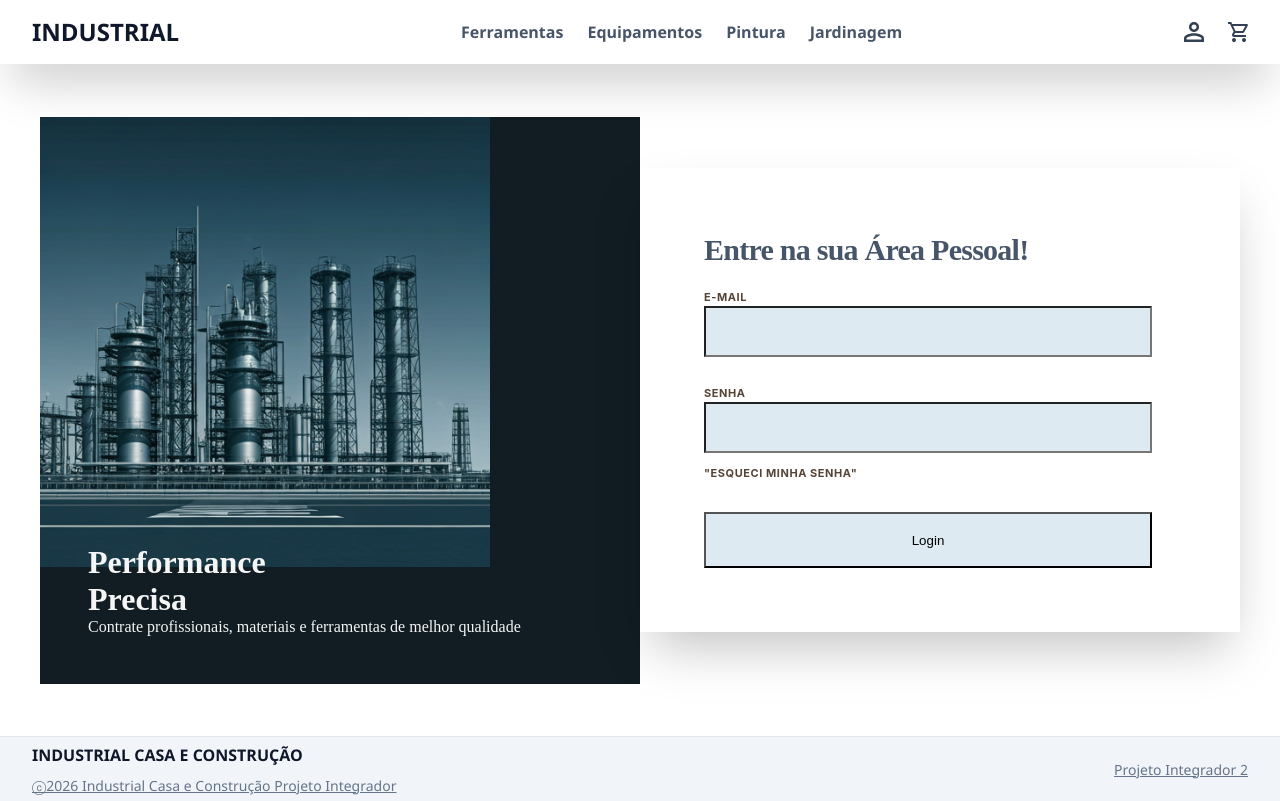
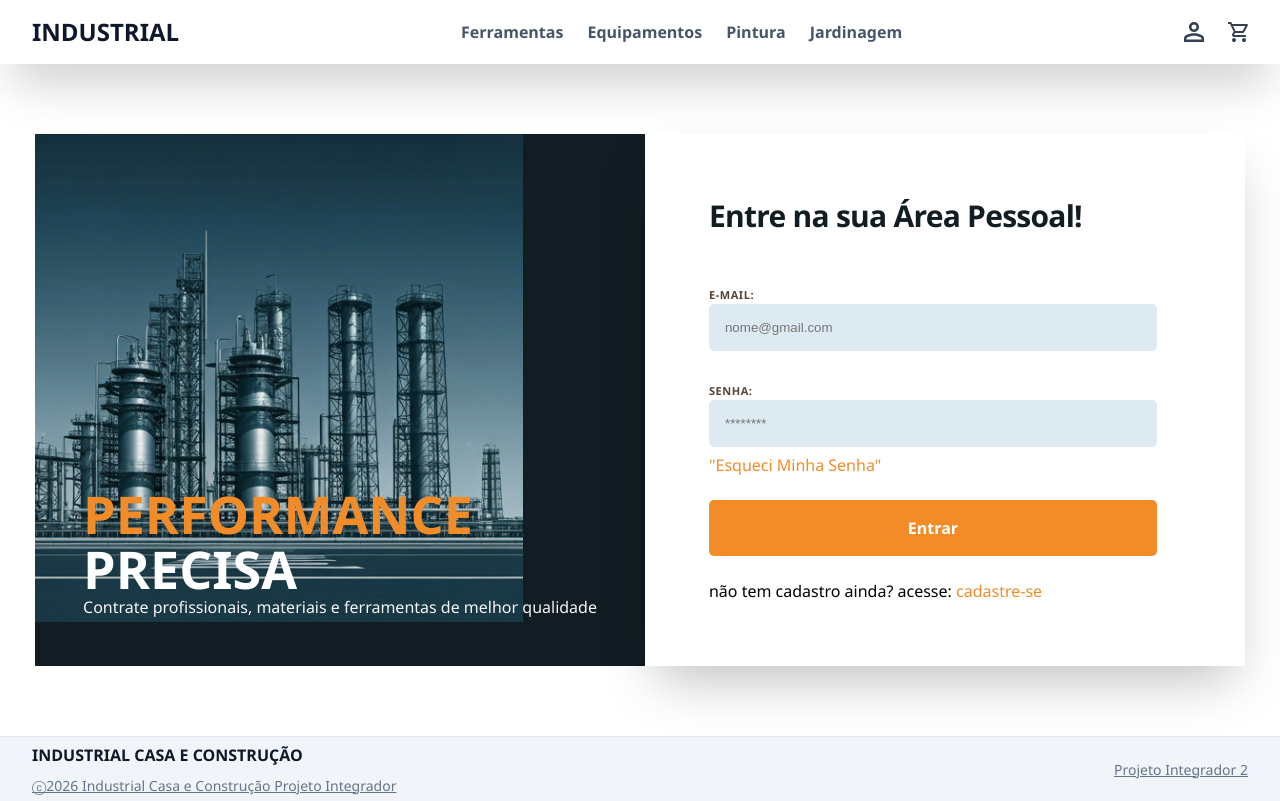
Before and after one commit to pedrohenrimartins/industrial, an Angular app: page /login in a window 1280 px wide. Built offline with nearby package versions, Linux system fonts and the light colour scheme.

Commit message:
Arumando fontes da página de login

```diff
--- a/src/app/pages/login/login.css
+++ b/src/app/pages/login/login.css
@@ -1,47 +1,75 @@
 .main {
     display: flex;
+    flex-direction: row;
     height: 84vh;
     width: 100vw;
     align-items: center;
+    justify-content: center;
 
-    justify-content: center;
+}
+
+
+.center {
+    display: flex;
+    min-height: 75%;
+
 }
 
 .leftSide {
+
     display: flex;
-    min-height: 400px;
+    min-height: 100%;
     min-width: 600px;
-    padding: 427px 48px 48px 48px;
+
+    padding: 48px;
+
     flex-direction: column;
     justify-content: flex-end;
     align-items: flex-start;
-
-    justify-self: stretch;
 
     background: #111D23;
     color: whitesmoke;
 
     background-image: url(../../../../public/images/industriallogin.png);
     background-repeat: no-repeat;
-    background-size: 75%
+    background-size: 80%;
+
+}
+
+.leftSide h1 {
+    font-family: 'Segoe UI', Tahoma, Geneva, Verdana, sans-serif;
+
+    color: #FFF;
+    font-size: 52px;
+    width: 510px;
+    font-style: normal;
+    font-weight: 900;
+    text-transform: uppercase;
+    line-height: 55px;
 }
 
 .rightSide {
+
     display: flex;
 
-    min-height: 40%;
+    min-height: 100%;
     min-width: 600px;
 
     padding: 64px;
+
+
+
     flex-direction: column;
     justify-content: center;
-    align-items: flex-start;
+    align-items: center;
 
 
     box-shadow: 0 25px 50px -12px rgba(0, 0, 0, 0.25);
 
     background: #FFF;
 }
+
+
 
 .container {
     display: flex;
@@ -52,7 +80,7 @@
     align-self: stretch;
 }
 
-.form{
+.form {
     display: flex;
     flex-direction: column;
     align-items: flex-start;
@@ -70,16 +98,47 @@ input {
     align-items: flex-start;
     align-self: stretch;
 
+    border: none;
+
+    background: #DDEAF2;
+    width: 448px;
+    height: 56px;
+
+    border-radius: 5px;
+
 }
 
-input {
-    background:#DDEAF2;
+button {
     width: 448px;
     height: 56px;
+
+    color: white;
+
+    background-color: #f28c28;
+
+    border: none;
+
+    border-radius: 5px;
+
+    font-family: 'Segoe UI', Tahoma, Geneva, Verdana, sans-serif;
+    font-size: 16px;
+    font-style: normal;
+    font-weight: 700;
 }
 
 
+span {
+    color: #f28c28;
+
+}
+
 p {
+    font-family: 'Segoe UI', Tahoma, Geneva, Verdana, sans-serif;
+}
+
+
+
+.txtInput {
     display: flex;
     width: 200px;
     height: 30px;
@@ -87,7 +146,7 @@ p {
     justify-content: center;
 
     color: #554336;
-    font-family: Inter;
+    font-family: 'Segoe UI', Tahoma, Geneva, Verdana, sans-serif;
     font-size: 11px;
     font-style: normal;
     font-weight: 700;
@@ -95,7 +154,6 @@ p {
 
     letter-spacing: 0.55px;
     text-transform: uppercase;
-
 
 }
 
@@ -105,8 +163,10 @@ p {
     align-items: flex-start;
     align-self: stretch;
 
-    color: #475569;
-    font-family: "Work Sans";
+    margin-bottom: 30px;
+
+    color: #111D23;
+    font-family: 'Segoe UI', Tahoma, Geneva, Verdana, sans-serif;
     font-size: 30px;
     font-style: normal;
     font-weight: 800;
--- a/src/app/pages/login/login.html
+++ b/src/app/pages/login/login.html
@@ -2,15 +2,15 @@
 
     <div class="main">
 
+        <div class="center">
+
         <div class="leftSide">
 
-            <h1>Performance<br> Precisa </h1>
-            <div class="textos">Contrate profissionais, materiais e ferramentas de melhor qualidade</div>
+            <h1><span> Performance </span><br> Precisa </h1>
+            <p>Contrate profissionais, materiais e ferramentas de melhor qualidade</p>
 
 
         </div>
-
-
 
 
 
@@ -23,28 +23,28 @@
                 <div class="form">
 
 
-                    <p>E-mail
-                        <input type="text" name="username">
+                    <p class="txtInput">E-mail:
+                        <input type="text" name="username" placeholder="nome@gmail.com">
                     </p>
                     <br>
-                    <p>Senha
-                        <input type="password" name="password">
-
+                    <p class="txtInput">Senha:
+                        <input type="password" name="password" placeholder="********">
                     </p>
 
 
-                    <p>"Esqueci Minha Senha"</p>
+                    <p><span>"Esqueci Minha Senha"</span></p>
 
-                    <input type="submit" name="login" value="Login" />
-
-
-
+                    <button>
+                        Entrar
+                    </button>
+                    <p class="span">não tem cadastro ainda? acesse: <span>cadastre-se</span></p>
                 </div>
 
 
             </div>
 
         </div>
+        </div>
     </div>
 
     <app-footer></app-footer>
```
